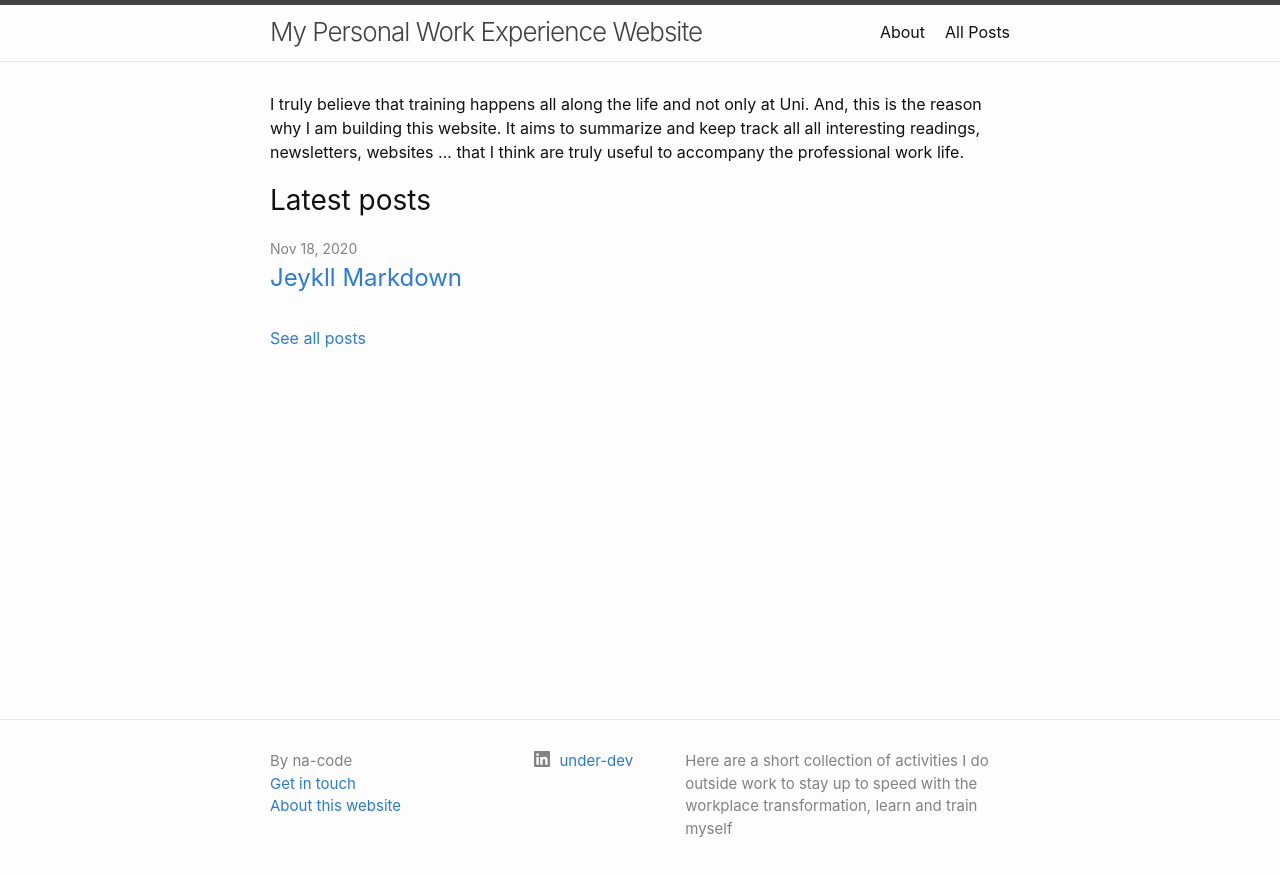
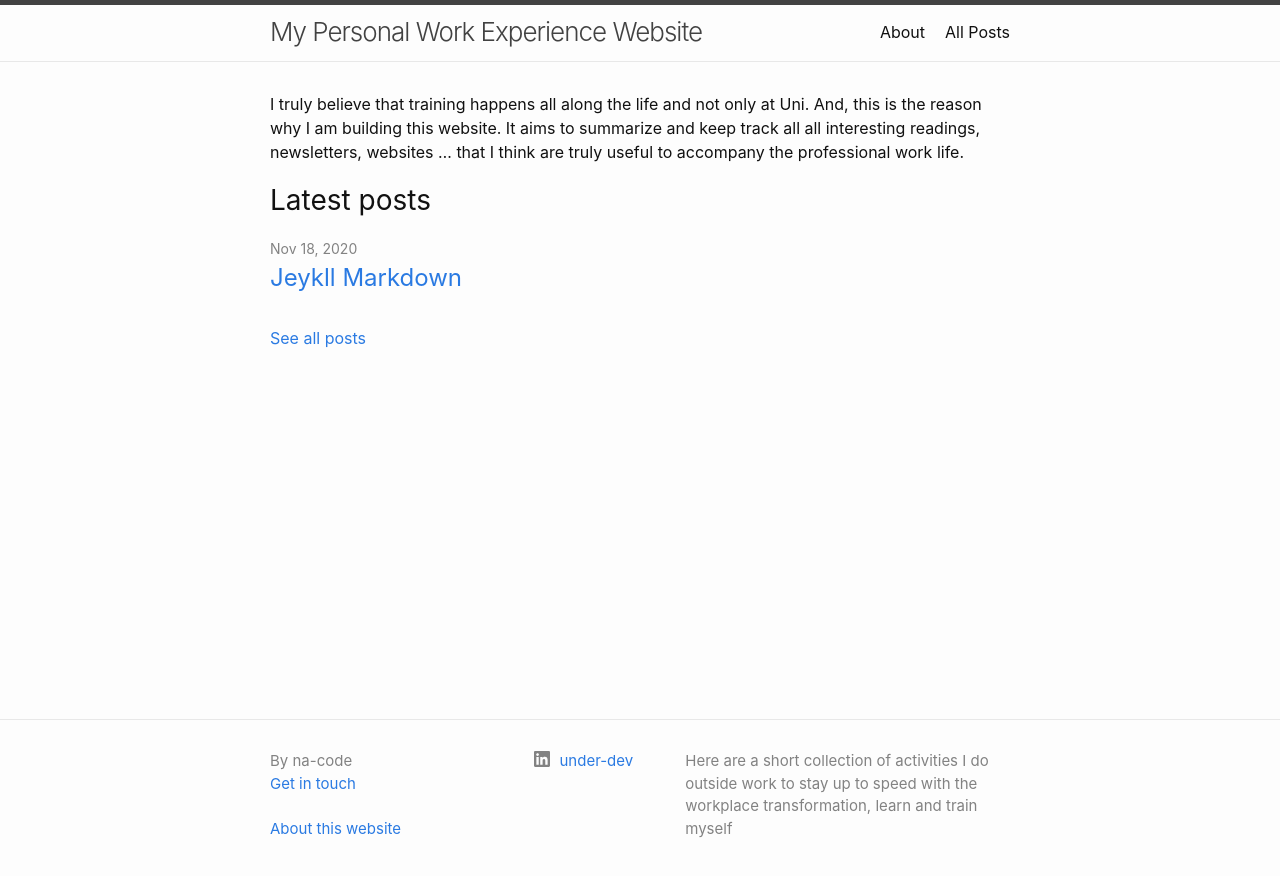
Before and after one commit to na-code/na-site, a Jekyll site: the page built from index.markdown, in a window 1280 px wide. Shown: the top 876 px of the page. Built offline with Jekyll 4.4.1, drawn with Linux system fonts in a browser that asks for light colours.

Commit message:
Update footer.html

```diff
--- a/_includes/footer.html
+++ b/_includes/footer.html
@@ -20,7 +20,7 @@
             {%- else -%}
             <li><a class="u-email" href="/na-site/pages/contact.html">Get in touch</a></li>
             {%- endif -%}
-          <li><a></a></li>
+          <li><a><br></a></li>
           <li><a class="p-name" href="/na-site/about">About this website</a></li>
         </ul>
       </div>
```
